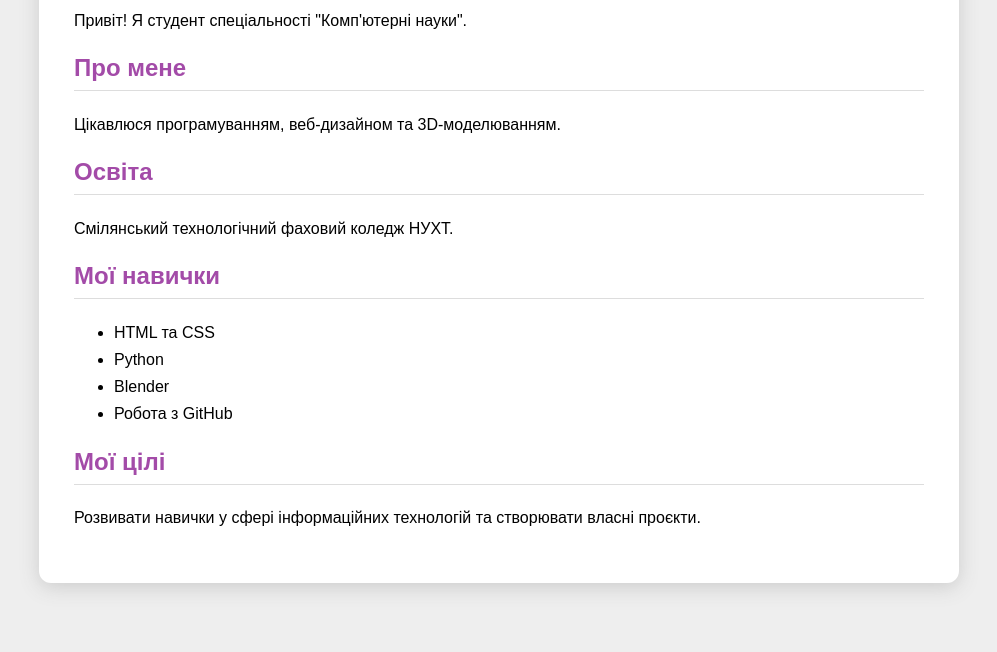
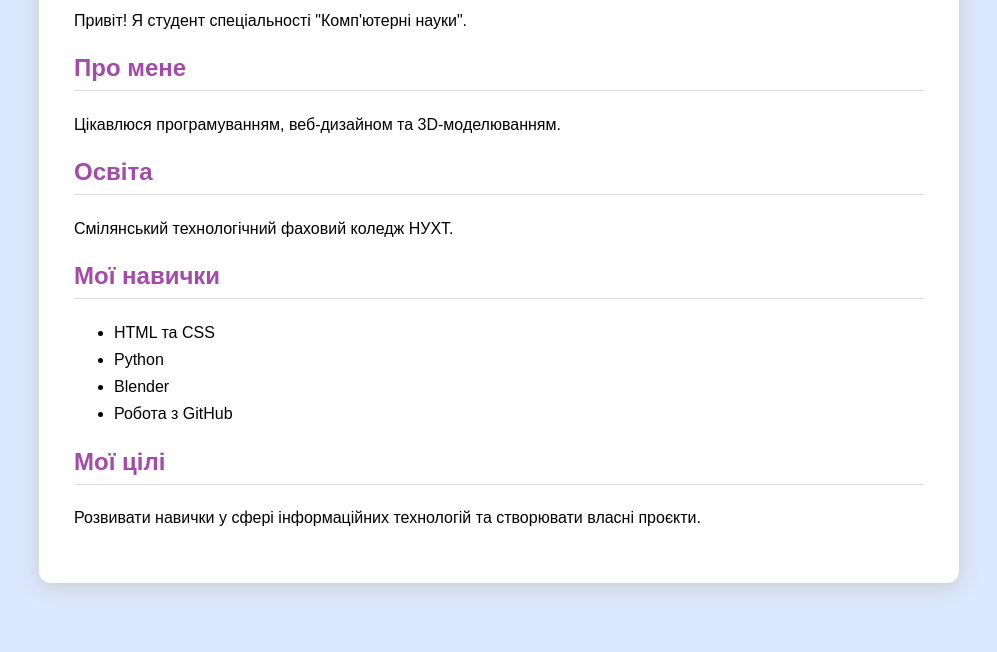
Before and after one commit to sousdomestos/my-resume, a plain HTML site: page index.html in a window 1280 px wide. Shown: the part 148-800 px from the top of the page, without its empty margins (141-1138 px from the left). Drawn offline with Linux system fonts and the light colour scheme.

Commit message:
Update index.html

```diff
--- a/index.html
+++ b/index.html
@@ -8,7 +8,7 @@
     <style>
         body {
             font-family: Arial, sans-serif;
-            background: #eeeeee;
+            background: #dce8ff;
             margin: 0;
             padding: 40px;
         }
@@ -22,9 +22,10 @@
             box-shadow: 0 4px 20px #cccccc;
         }
 
-    h1 {
-    color: #0066ff;
-}
+        h1 {
+            color: #0066ff;
+        }
+
         h2 {
             color: #a34ba8;
             border-bottom: 1px solid #dddddd;
```
